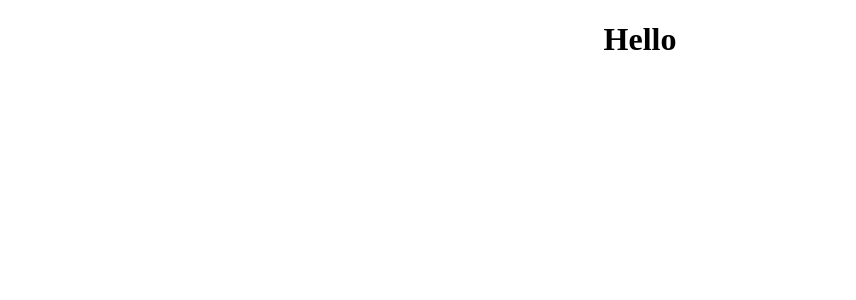
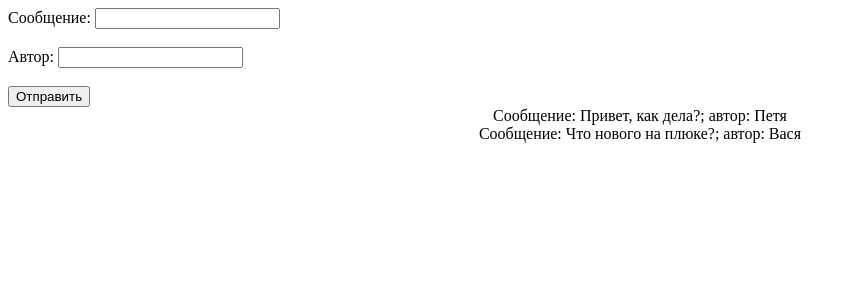
Before and after one commit to dasdias/react-gb-10-2022, a React (Create React App) app: page / in a window 1280 px wide. Shown: the top 300 px of the page, without its empty margins (0-856 px from the left). Built offline with nearby package versions, Linux system fonts and the light colour scheme.

Commit message:
lesson-2

```diff
--- a/src/App.js
+++ b/src/App.js
@@ -1,9 +1,21 @@
+import { useEffect, useState } from 'react';
 import './App.css';
+import { MessageList } from './components';
+import { Form } from './components/';
 
 export function App() {
+  const [inputMsg, setInputMsg] = useState({
+    text: "",
+    author: "",
+  });
+  const [messageList, setMessageList] = useState([
+    { text: 'Привет, как дела?', author: 'Петя' },
+    { text: 'Что нового на плюке?', author: 'Вася' }
+  ])
   return (
     <div className="App">
-      <h1>Hello</h1>
+      <Form dataInput={inputMsg} setInputMsg={setInputMsg} setMessage={setMessageList} />
+      <MessageList messages={messageList} />
     </div>
   );
 }
--- /dev/null
+++ b/src/components/form/form.jsx
@@ -0,0 +1,31 @@
+import { useState } from "react";
+import style from "./form.module.css";
+
+export const Form = ({ dataInput, setInputMsg, setMessage }) => {
+  const { text, author } = dataInput;
+  const submitForm = (e) => {
+    e.preventDefault();
+
+    if (text.length > 0) {
+      setMessage((prev) => [...prev, { text, author }])
+    }
+    setInputMsg({ text: "", author: "" });
+  }
+  return (
+    <form className={style.form} onSubmit={submitForm}>
+      <div>
+        <label htmlFor="message">Сообщение: </label>
+        <input type="text" name="message" id="message" value={text} onChange={(e) => { setInputMsg((prev) => ({ ...prev, text: e.target.value })) }} />
+      </div>
+      <br />
+      <div>
+        <label htmlFor="author">Автор: </label>
+        <input type="text" name="author" id="author" value={author} onChange={(e) => { setInputMsg((prev) => ({ ...prev, author: e.target.value })) }} />
+      </div>
+      <br />
+      <div>
+        <button>Отправить</button>
+      </div>
+    </form>
+  )
+}
--- /dev/null
+++ b/src/components/form/form.module.css
@@ -0,0 +1,3 @@
+.form {
+  text-align: left;
+}
--- /dev/null
+++ b/src/components/form/index.js
@@ -0,0 +1 @@
+export * from "./form";
--- /dev/null
+++ b/src/components/index.js
@@ -0,0 +1,2 @@
+export * from "./messageList/";
+export * from "./form/";
--- /dev/null
+++ b/src/components/messageList/index.js
@@ -0,0 +1 @@
+export * from "./messageList";
--- /dev/null
+++ b/src/components/messageList/messageList.jsx
@@ -0,0 +1,7 @@
+export const MessageList = ({ messages }) => {
+  return (
+    <>
+      {messages.map((message, i) => <div key={i}>Сообщение: {message.text}; автор: {message.author}</div>)}
+    </>
+  )
+}
```
Also changed, not shown: src/App.css (line endings or trailing spaces), 1 other file (tests, documents, lock files or other folders).
